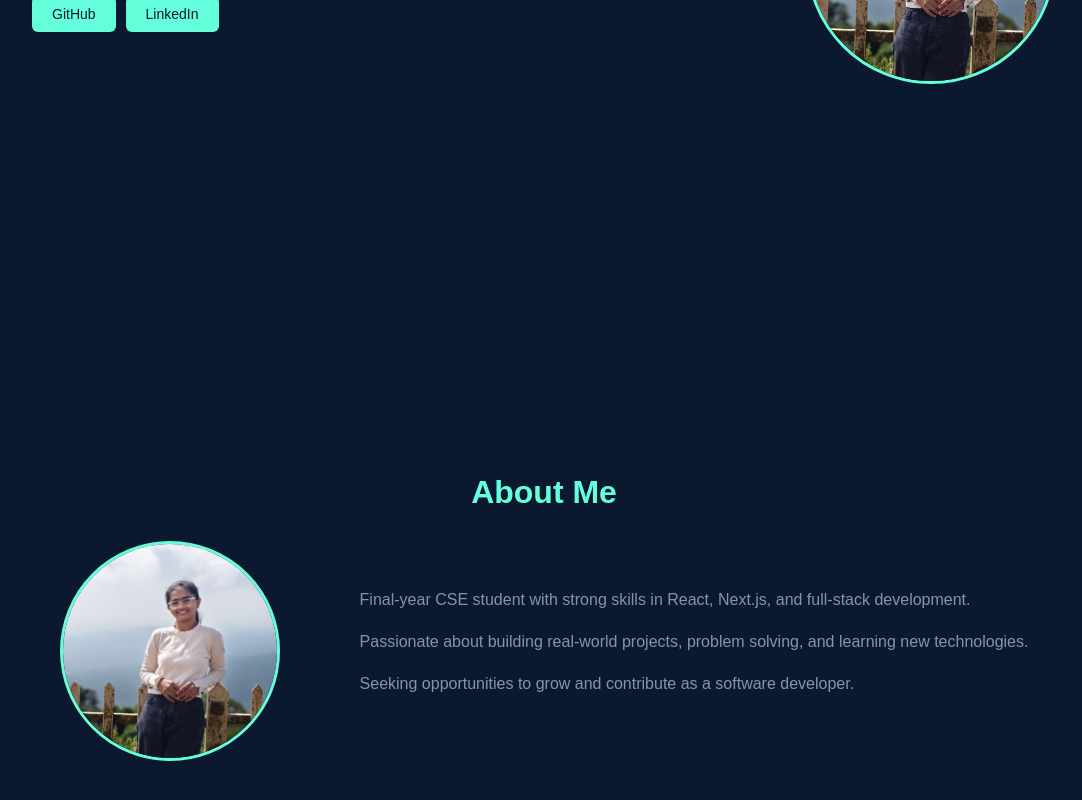
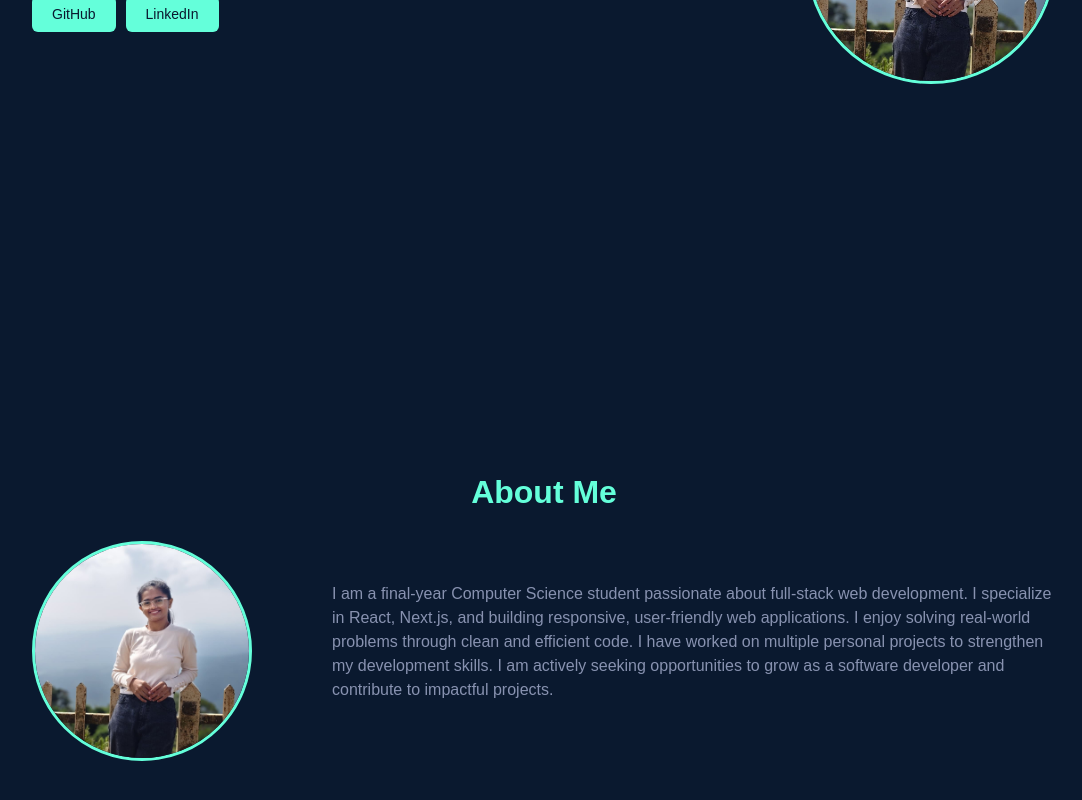
Before and after one commit to Bhaktishree-Pakka/portfolio, a Next.js app: page / in a window 1280 px wide. Shown: the part 316-1116 px from the top of the page, without its empty margins (96-1178 px from the left). Built offline with nearby package versions, Linux system fonts and the light colour scheme.

Commit message:
Update About.js

```diff
--- a/src/app/components/About.js
+++ b/src/app/components/About.js
@@ -19,16 +19,13 @@ export default function About() {
 
         <div className="about-text">
           <p>
-            Final-year CSE student with strong skills in React, Next.js, and full-stack development.
+            I am a final-year Computer Science student passionate about full-stack web development.
+            I specialize in React, Next.js, and building responsive, user-friendly web applications.
+            I enjoy solving real-world problems through clean and efficient code.
+            I have worked on multiple personal projects to strengthen my development skills.
+            I am actively seeking opportunities to grow as a software developer and contribute to impactful projects.
           </p>
 
-          <p>
-            Passionate about building real-world projects, problem solving, and learning new technologies.
-          </p>
-
-          <p>
-            Seeking opportunities to grow and contribute as a software developer.
-          </p>
         </div>
 
       </div>
```
